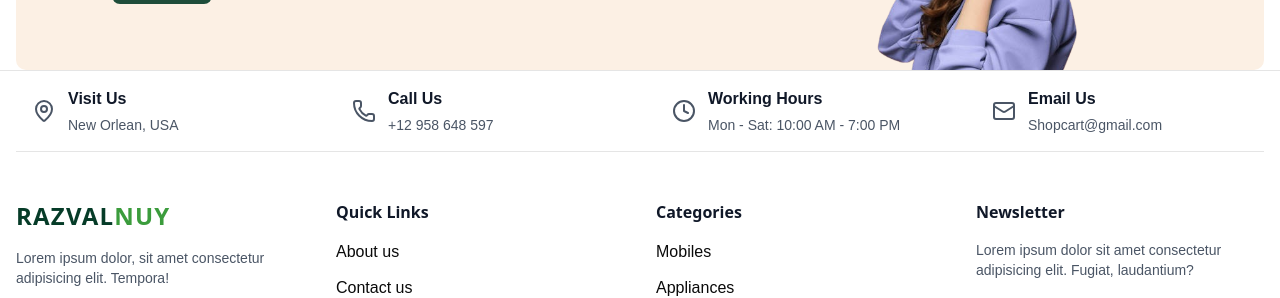
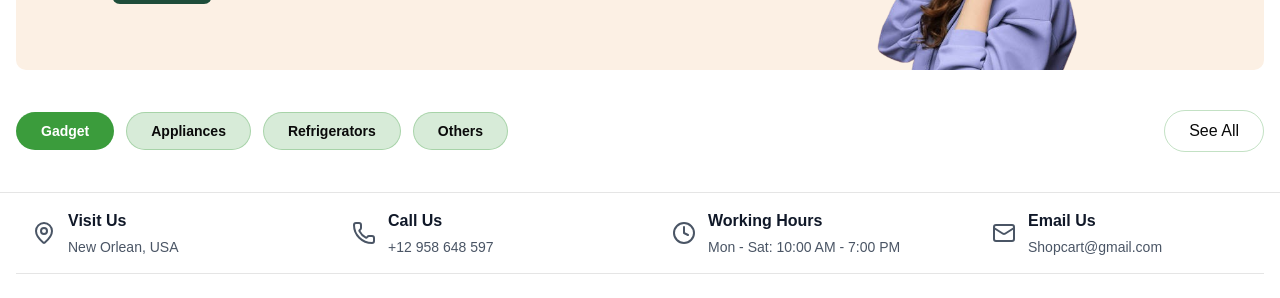
Before and after one commit to Razvalnuy/e-commers-shop-practice, a Next.js app: page / in a window 1280 px wide. Shown: the part 258-556 px from the top of the page. Built offline with nearby package versions, Linux system fonts and the light colour scheme; no server answers.

Commit message:
created TabBar

```diff
--- a/app/(client)/page.tsx
+++ b/app/(client)/page.tsx
@@ -1,10 +1,14 @@
 import Container from "@/components/Container"
 import HomeBanner from "@/components/HomeBanner"
+import ProductGrid from "@/components/ProductGrid"
 
 const Home = () => {
 	return (
 		<Container className="bg-shop-light-pink">
 			<HomeBanner />
+			<div className="py-10 ">
+				<ProductGrid />
+			</div>
 		</Container>
 	)
 }
--- /dev/null
+++ b/components/HomeTabBar.tsx
@@ -0,0 +1,33 @@
+import { productType } from "@/constants/data"
+import Link from "next/link"
+
+interface Props {
+	selectedTab: string
+	onTabSelect: (tab: string) => void
+}
+
+const HomeTabBar = ({ selectedTab, onTabSelect }: Props) => {
+	return (
+		<div className="flex justify-between items-center flex-wrap gap-5">
+			<div className="flex items-center gap-3 text-sm font-semibold">
+				{productType?.map((item) => (
+					<button
+						onClick={() => onTabSelect(item?.title)}
+						key={item?.title}
+						className={`border border-shop_light_green/30 px-4 py-1.5 md:px-6 md:py-2 rounded-full hover:bg-shop_light_green hover:border-shop_light_green hover:text-white hoverEffect ${selectedTab === item?.title ? "bg-shop_light_green text-white border-shop_light_green" : "bg-shop_light_green/20"}`}
+					>
+						{item?.title}
+					</button>
+				))}
+			</div>
+			<Link
+				href={"/shop"}
+				className="border border-shop_light_green/30 px-4 py-1.5 md:px-6 md:py-2 rounded-full hover:bg-shop_light_green hover:border-shop_light_green hover:text-white hoverEffect"
+			>
+				See All
+			</Link>
+		</div>
+	)
+}
+
+export default HomeTabBar
--- /dev/null
+++ b/components/ProductGrid.tsx
@@ -0,0 +1,19 @@
+"use client"
+
+import { productType } from "@/constants/data"
+import { useState } from "react"
+import HomeTabBar from "./HomeTabBar"
+
+const ProductGrid = () => {
+	const [products, setProducts] = useState([])
+	const [loading, setLoading] = useState(false)
+	const [selectedTab, setSelectedTab] = useState(productType[0]?.title || "")
+
+	return (
+		<div>
+			<HomeTabBar selectedTab={selectedTab} onTabSelect={setSelectedTab} />
+		</div>
+	)
+}
+
+export default ProductGrid
```
Also changed, not shown: eslint.config.mjs (+5 -5 lines).
